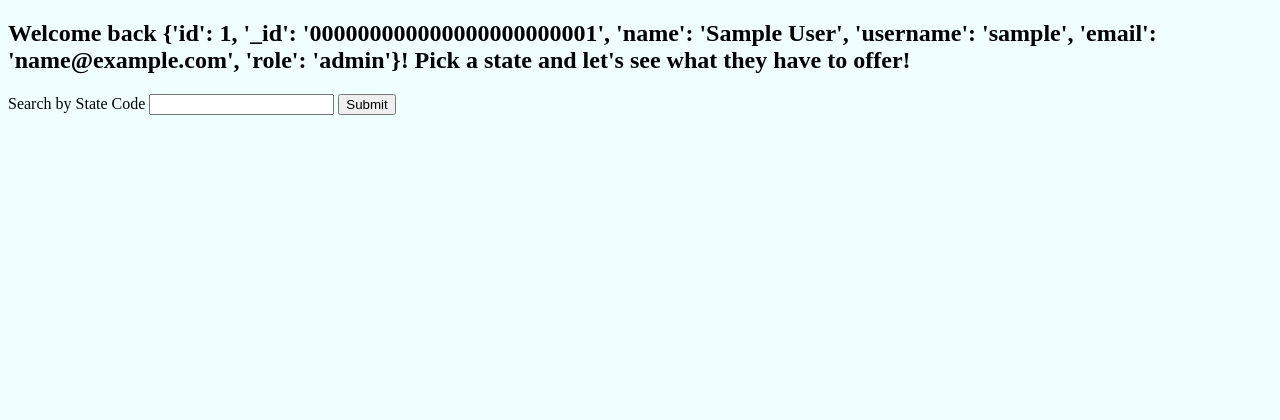
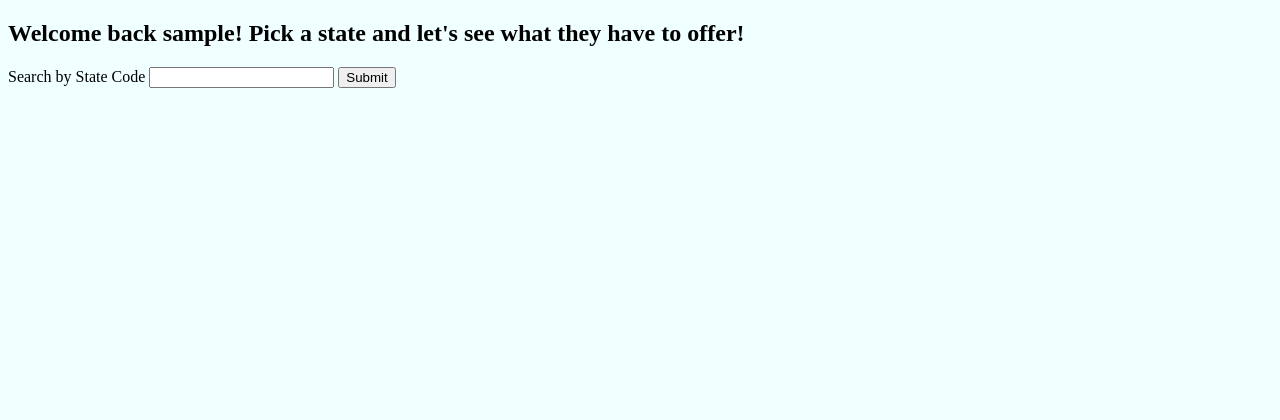
Before and after one commit to mmrice22/hb-final-project, a Flask app: page /findparks in a window 1280 px wide. Shown: the top 420 px of the page. Run offline with Flask 2, Linux system fonts and the light colour scheme; the visitor is signed in with stand-in values (Sample User, id 1); data comes from the database, SQL or seed files in the repository; some libraries are stand-ins or nearby versions.

Commit message:
login checks the password user inputs to the password in the database

```diff
--- a/crud.py
+++ b/crud.py
@@ -35,7 +35,7 @@ def validate_user(email,password):
     return User.query.filter(User.email == email, User.password == password).first()
 
 
-#def create_park(name, description, state):
+#def add_park(name, description, state):
     #"""Create and return a new park"""
 
     #park = NationalPark(name = name,
--- a/server.py
+++ b/server.py
@@ -50,12 +50,14 @@ def login():
     email = request.form.get('email')
     password = request.form.get('password')
 
+    user = crud.get_user_by_email(email)
+
     if request.method == 'POST':
-        user = request.form['fname']
-        session["user"] = user
-        return redirect("/findparks")
+        if user.password == password:
+            session["user_id"] = user.user_id
+            return redirect("/findparks")
     else:
-        if "user" in session:
+        if "user_id" in session:
             return redirect("/findparks")
         return render_template("login.html")
 
@@ -68,9 +70,9 @@ def show_parks_form():
     """Show park search form"""
 
 
-    if "user" in session:
-        user = session["user"]
-        return render_template('search-form.html')
+    if "user_id" in session:
+        user = User.query.get(session['user_id'])
+        return render_template('search-form.html', user = user)
 
     else:
         return redirect('/login')
--- a/templates/search-form.html
+++ b/templates/search-form.html
@@ -3,8 +3,8 @@
 <main class="form-container">
   <div class="content-wrap">
     <h2>
-      Welcome back {{ session["user"] }}! Pick a state and let's see what they
-      have to offer!
+      Welcome back {{ user.fname }}! Pick a state and let's see what they have
+      to offer!
     </h2>
     <form method="GET" action="/parks/search">
       <label for="states">Search by State Code </label>
```
